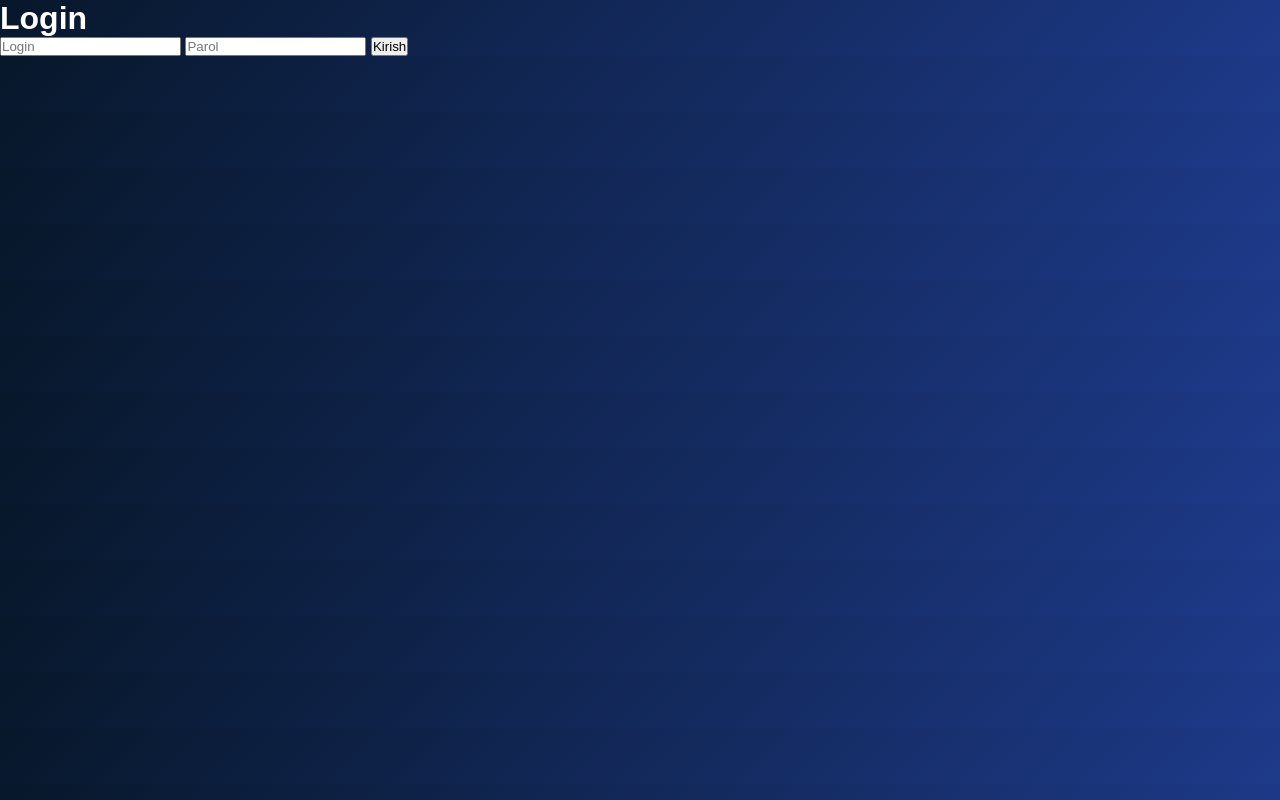
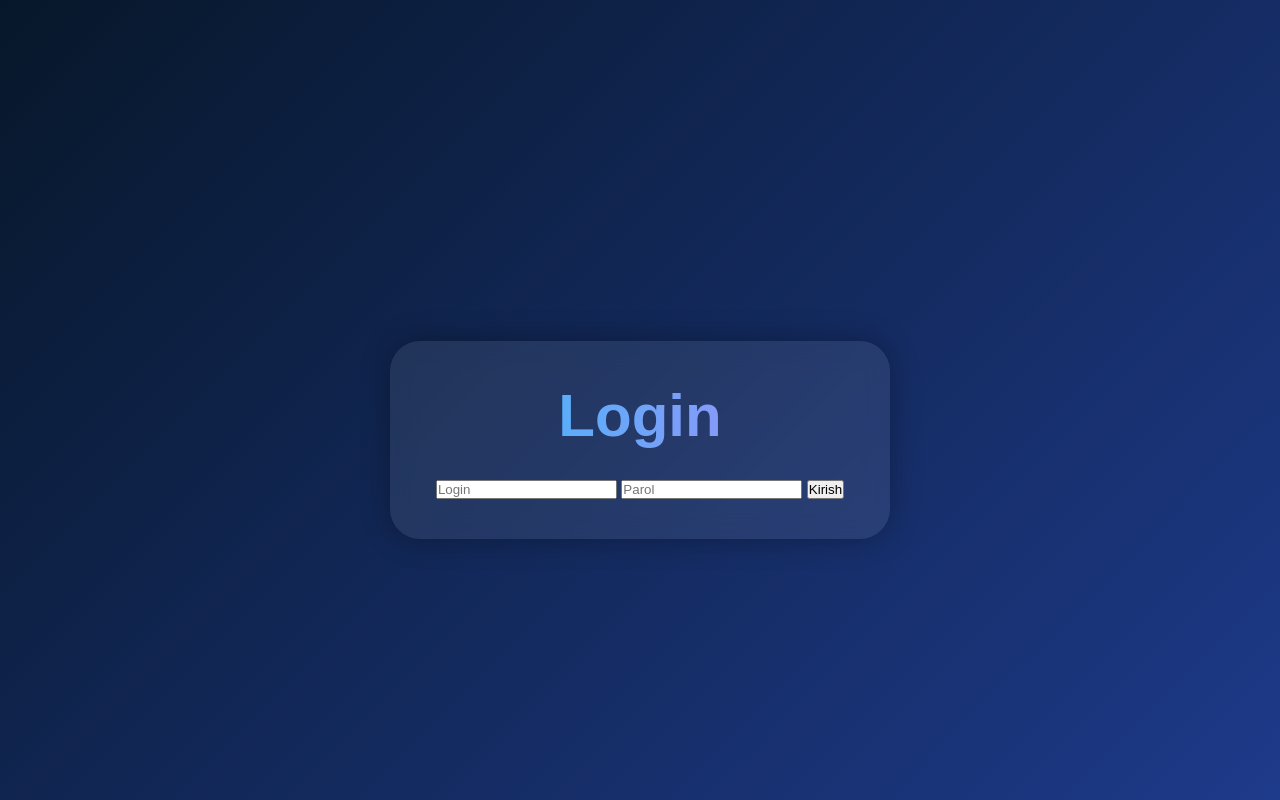
Before and after one commit to javlonbek1994/portfolio-site, a Flask app: page /login in a window 1280 px wide. Run offline with Flask 3, Linux system fonts and the light colour scheme.

Commit message:
Update login.html

```diff
--- a/templates/login.html
+++ b/templates/login.html
@@ -1,31 +1,44 @@
 <!DOCTYPE html>
 <html lang="uz">
+
 <head>
+
+<link rel="stylesheet" href="{{ url_for('static', filename='style.css') }}">
+
 <meta charset="UTF-8">
 <meta name="viewport" content="width=device-width, initial-scale=1.0">
 
-<link rel="stylesheet" href="{{ url_for('static', filename='style.css') }}">
+<title>Login - Muzey Lab</title>
 
-<title>Login - Muzey Lab</title>
 </head>
 
 <body>
 
-<div class="login-container">
+<div class="bg-animation"></div>
 
-<form class="login-box" action="/admin">
+<section class="hero">
 
-        <h1>Login</h1>
+<div class="portfolio-card" style="max-width:500px;width:100%;padding:40px;">
 
-        <input type="text" placeholder="Login">
+<h1 style="font-size:60px;margin-bottom:30px;text-align:center;">
+Login
+</h1>
 
-        <input type="password" placeholder="Parol">
+<form action="/admin" method="GET" class="student-form">
 
-        <button type="submit">Kirish</button>
+<input type="text" placeholder="Login">
 
-    </form>
+<input type="password" placeholder="Parol">
+
+<button type="submit">
+Kirish
+</button>
+
+</form>
 
 </div>
 
+</section>
+
 </body>
 </html>
```
